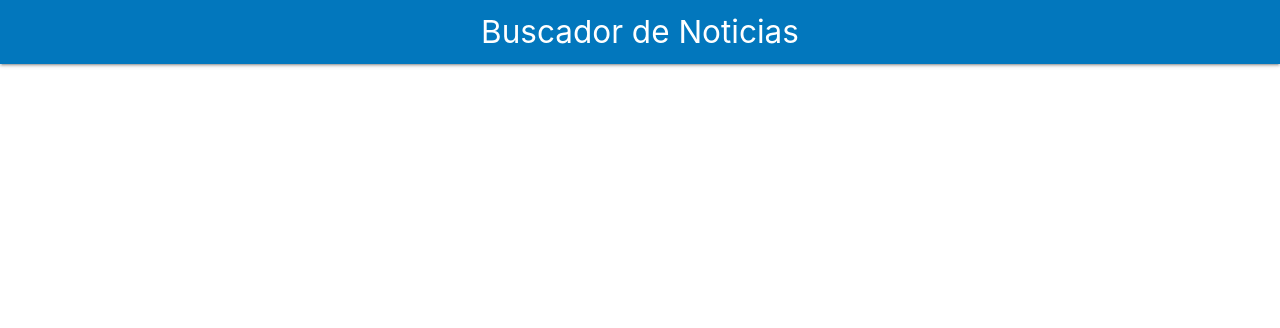
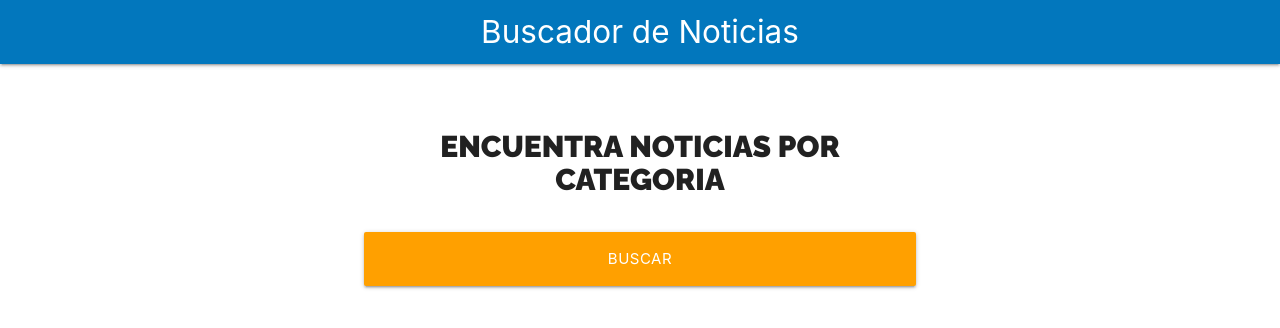
Before and after one commit to salinassilvio/noticiasreactjs, a React (Create React App) app: page / in a window 1280 px wide. Shown: the top 328 px of the page. Built offline with nearby package versions, Linux system fonts and the light colour scheme.

Commit message:
Formulario y creacion de modulos css

```diff
--- a/src/App.js
+++ b/src/App.js
@@ -1,11 +1,13 @@
 import React, {Fragment} from 'react';
 import Header from './components/Header';
+import Formulario from './components/Formulario';
+
 function App() {
   return (
     <Fragment>
       <Header titulo='Buscador de Noticias'></Header>
       <div className="container white">
-
+        <Formulario></Formulario>
       </div>
     </Fragment>
   );
--- /dev/null
+++ b/src/components/Formulario.js
@@ -0,0 +1,24 @@
+import React from 'react';
+import styles from './Formulario.module.css';
+
+const Formulario = () => {
+    return (
+        <div className={`${styles.buscador} row`}>
+            <div className="col s12 m8 offset-m2">
+                <form>
+                    <h2 className={styles.heading}>Encuentra Noticias por Categoria</h2>
+                    <div className="input-field col s12">
+                        <input
+                            type="submit"
+                            className={`${styles['btn-block']} btn-large amber darken-2`}
+                            value="Buscar"
+                        >
+                        </input>
+                    </div>
+                </form>
+            </div>
+        </div>
+     );
+}
+
+export default Formulario;
--- /dev/null
+++ b/src/components/Formulario.module.css
@@ -0,0 +1,17 @@
+.heading {
+    font-family: 'Raleway',sans-serif;
+    font-weight: 900;
+    font-size: 2rem;
+    text-transform: uppercase;
+    text-align: center;
+}
+
+.buscador{
+    margin-top:  2rem;
+    margin-bottom: 2rem;
+    text-align: left;
+}
+
+.btn-block{
+    width: 100%;
+}
```
